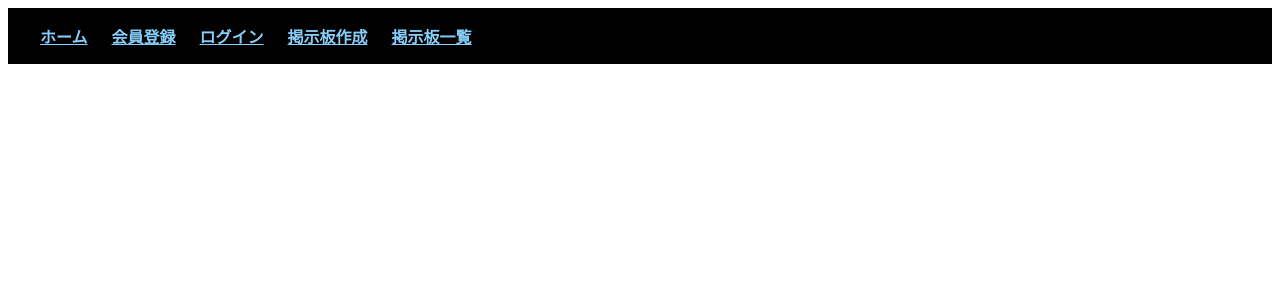
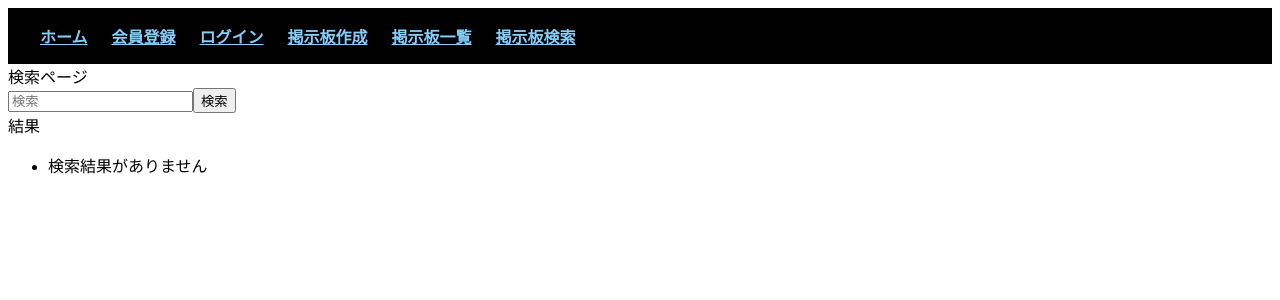
Before and after one commit to defox-board/FE, a React app: page /search in a window 1280 px wide. Shown: the top 300 px of the page. Built offline with nearby package versions, Linux system fonts and the light colour scheme; the HTML template or start-up script is replaced by a standard one.

Commit message:
feat: search board by title

```diff
--- a/src/App.jsx
+++ b/src/App.jsx
@@ -7,6 +7,7 @@ import { BoardList } from "./pages/board/boardlist.jsx";
 import { BoardDetails } from "./pages/board/BoardDetails.jsx";
 import { BoardUpdate } from "./pages/board/BoardUpdate.jsx";
 import { CookiePage } from "./pages/CookiePage.jsx";
+import { SearchBoard } from "./pages/board/SearchBoard.jsx";
 
 function App() {
   return (
@@ -20,6 +21,7 @@ function App() {
         <Route path="/cookiepage" element={<CookiePage />} />
         <Route path="/boards/:boardId" element={<BoardDetails />} />
         <Route path="/boards/update/:boardId" element={<BoardUpdate />} />
+        <Route path ="/search" element={<SearchBoard />} />
         <Route path="/" element={<h1>掲示板ホームページ</h1>} />
 
       </Routes>
--- a/src/components/header.jsx
+++ b/src/components/header.jsx
@@ -11,7 +11,7 @@ export function Header() {
       <Link to="/login" className="nav-link">ログイン</Link>
       <Link to="/create" className="nav-link">掲示板作成</Link>
       <Link to="/boards" className="nav-link">掲示板一覧</Link>
-
+<Link to="/search" className="nav-link">掲示板検索</Link>
       </nav>
 
   );
--- /dev/null
+++ b/src/pages/board/SearchBoard.jsx
@@ -0,0 +1,86 @@
+
+import axios from 'axios';
+import {useState} from 'react'
+const VITE_BACKEND_API_BASE_URL = import.meta.env.VITE_BACKEND_API_BASE_URL;
+
+export function SearchBoard() {
+
+
+
+
+  const [search,setsearch] = useState('');
+  const [boards,setboards] = useState([]);
+
+
+
+  const handleSearch = async (e) => {
+
+      e.preventDefault();
+
+      if (!search.trim()) return;
+
+    try{
+      const res =
+
+      await axios.get(`${VITE_BACKEND_API_BASE_URL}/boards/findBySearchLike`,
+
+          {
+
+            params : {
+              keyword : search
+            },
+            headers: {
+          Authorization: `Bearer ${localStorage.getItem("accessToken")}`,
+        },
+
+          }
+      );
+      if(res.status == 200) {
+       setboards(res.data.content);
+
+      } else {
+        console.log("検索失敗")
+      }
+
+    }
+   catch(err){
+    console.error("検索失敗",err)
+   }
+
+  }
+
+  return(
+
+    <div>
+    <div>検索ページ</div>
+
+      <form onSubmit={handleSearch}>
+    <input
+    type = "text"
+    placeholder='検索'
+    value={search}
+    onChange={(e) => setsearch(e.target.value)}
+    />
+    <button>検索</button>
+    </form>
+
+      <div>結果</div>
+      <ul>
+  {boards.length === 0 ? (
+    <li>検索結果がありません</li>
+  ) : (
+    boards.map((board) => (
+      <li key={board.id}>
+        <div>{board.title}</div>
+        <div>{board.username}</div>
+        <div>{board.createdAt}</div>
+      </li>
+    ))
+  )}
+</ul>
+
+    </div>
+  )
+
+
+}
```
